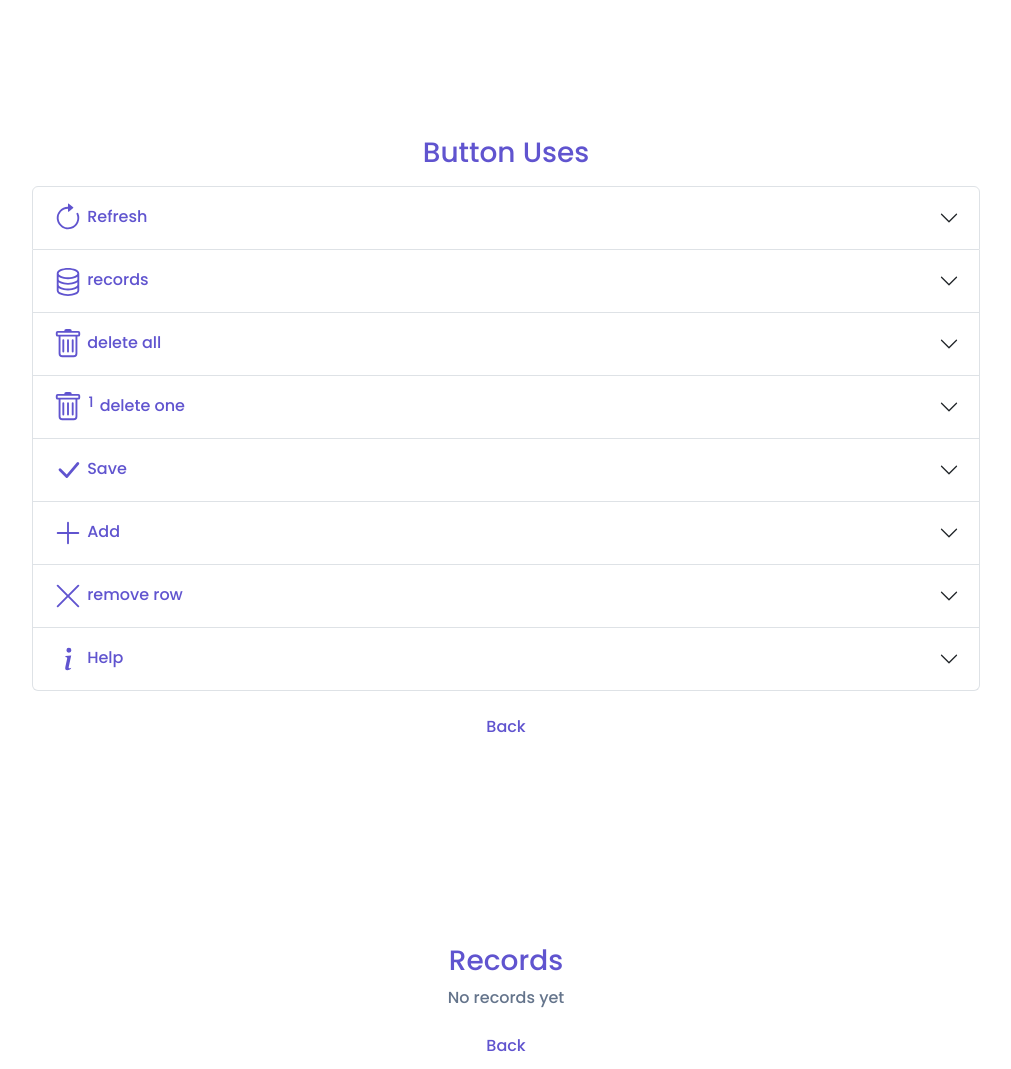
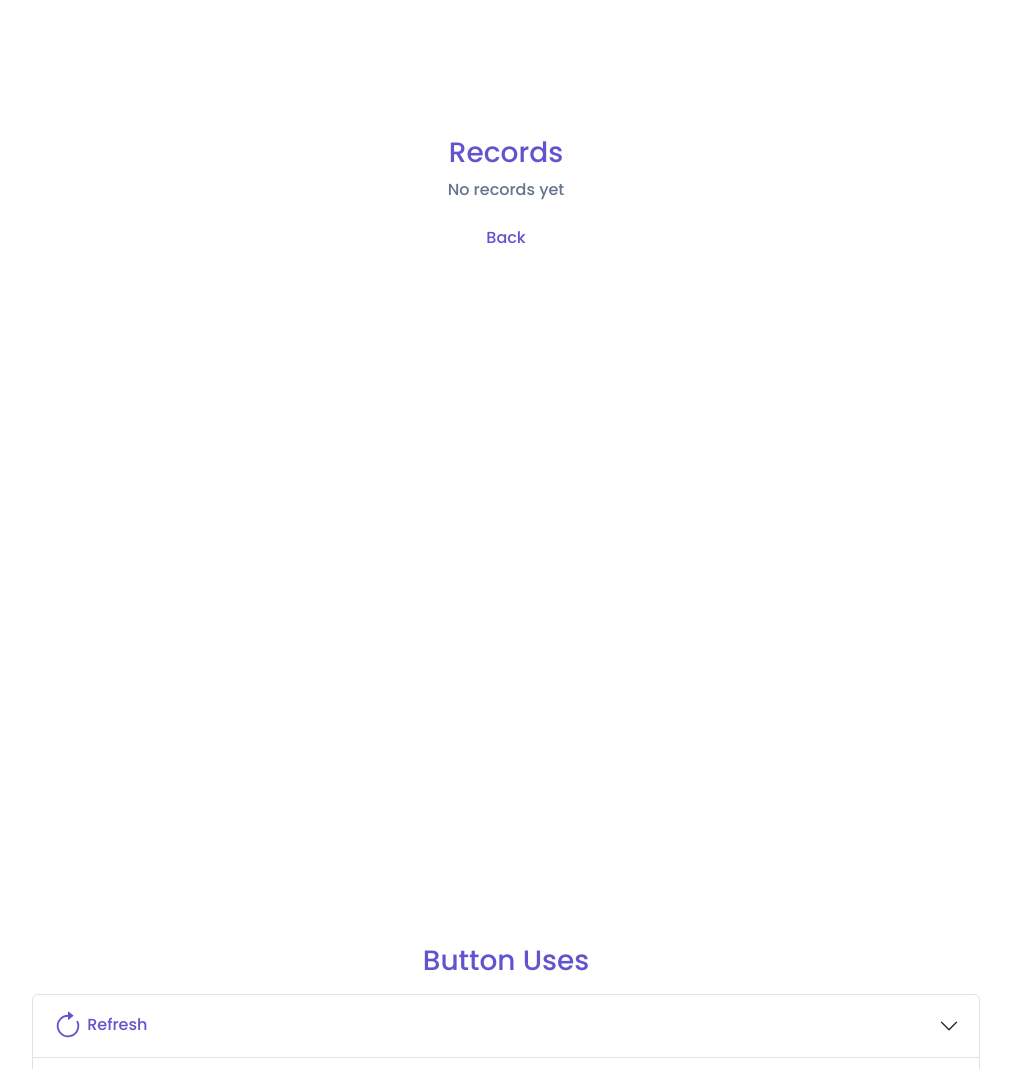
Before and after one commit to wodoame/cwa-application-version-2, a website: page index.html in a window 1280 px wide. Shown: the part 680-1749 px from the top of the page, without its empty margins (134-1145 px from the left). Drawn offline with Linux system fonts and the light colour scheme.

Commit message:
added a little responsiveness to the records and shifted its position

```diff
--- a/index.html
+++ b/index.html
@@ -133,6 +133,26 @@
                transform: rotate(360deg);
             }
          }
+    @media (min-width: 768px) {
+      #records-div{
+        display:grid;
+        grid-template-columns:repeat(2, minmax(0, 1fr));
+        gap:0.5rem;
+        justify-content: center
+      }
+
+     @media (min-width: 1024px) {
+          #records-div{
+          display:grid;
+          grid-template-columns:repeat(auto-fit, minmax(0, 25%));
+          gap:0.5rem;
+          justify-content: center;
+         }
+
+    }
+
+
+    };
     </style>
 </head>
 <body>
@@ -296,6 +316,19 @@
 
         </div>
 
+        <div id="records-section" class="tw-min-h-screen">
+        <div>
+            <h3 class="tw-text-center tw-text-project-blue tw-my-2">Records</h3>
+        </div>
+          <div id="records-div">
+              <div class="tw-text-slate-500 text-center">No records yet</div>
+          </div>
+
+          <a class="text-center tw-block m-3 tw-text-project-blue" href="#">
+            Back
+        </a>
+        </div>
+
         <div class="tw-min-h-screen" id="help-section">
             <div  class="mx-auto lg:tw-w-3/4">
                 <div>
@@ -452,19 +485,6 @@
             </div>
         </div>
 
-        <div id="records-section" class="tw-min-h-screen">
-        <div>
-            <h3 class="tw-text-center tw-text-project-blue tw-my-2">Records</h3>
-        </div>
-          <div class="mx-auto lg:tw-w-3/4" id="records-div">
-              <div class="tw-text-slate-500 text-center">No records yet</div>
-          </div>
-
-          <a class="text-center tw-block m-3 tw-text-project-blue" href="#">
-            Back
-        </a>
-        </div>
-
 <div class="modal fade" id="generalModal" tabindex="-1" aria-labelledby="exampleModalLabel" aria-hidden="true">
   <div class="modal-dialog modal-dialog-centered">
     <div class="modal-content tw-border-0">
```
Also changed, not shown: dist/output.css.
